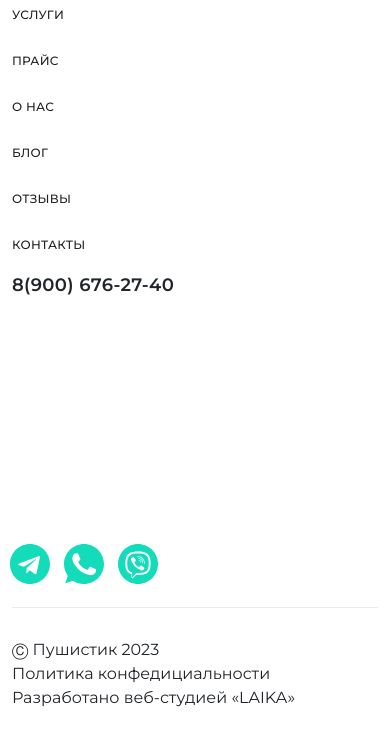
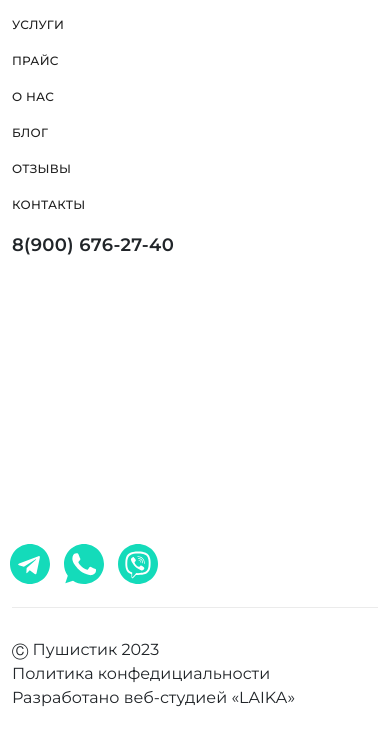
Before and after one commit to VorotnikovVitaliy/puhistik, a plain HTML site: page index.html in a window 390 px wide. Both pictures are taken after a click on the button "Toggle navigation". Shown: the part 104-844 px from the top of the page. Drawn offline with nearby package versions, Linux system fonts and the light colour scheme.

Commit message:
Update adaptives.css

```diff
--- a/css/adaptives.css
+++ b/css/adaptives.css
@@ -33,10 +33,10 @@
     .nav-menu-mobile-footer > ul {
         display: none;
     }
-    .nav-menu-mobile. {
+    .nav-menu-mobile {
         padding-top: 10px;
     }
-    .nav-menu-mobile. > .nav-menu {
+    .nav-menu-mobile > .nav-menu {
         gap: 0;
     }
     /* footer */
```
